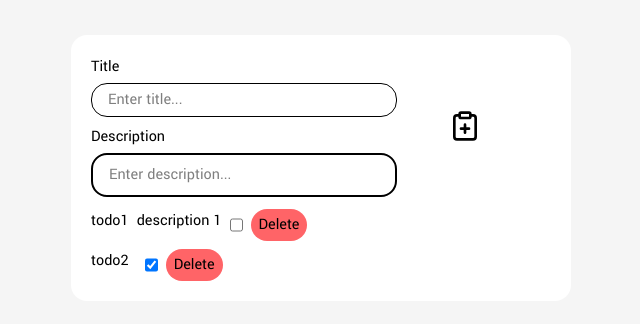
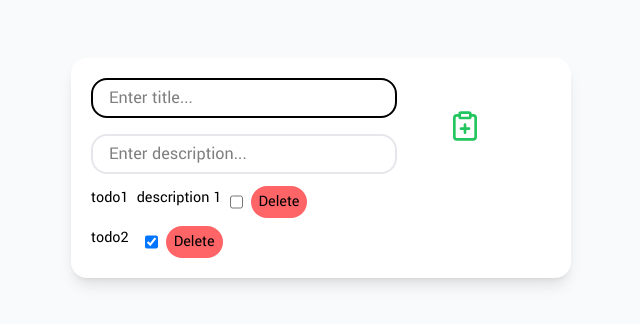
Before and after one commit to bogdanchik88/todo_react, a React (Vite) app: page / in a window 1280 px wide. Shown: the part 232-556 px from the top of the page, without its empty margins (319-959 px from the left). Built offline with nearby package versions, Linux system fonts and the light colour scheme.

Commit message:
Setup and testing custom CSS colors

```diff
--- a/src/App.jsx
+++ b/src/App.jsx
@@ -3,8 +3,8 @@ import TodoList from "./components/TodoList"
 
 function App() {
   return (
-    <div className="min-h-screen flex items-center justify-center bg-neutral-100 font-Yantramanav">
-      <div className="flex flex-col gap-3 w-[90%] max-w-[500px] p-5 bg-white rounded-2xl">
+    <div className="min-h-screen flex items-center justify-center bg-bg font-Yantramanav">
+      <div className="flex flex-col gap-3 w-[90%] max-w-[500px] p-5 bg-card rounded-2xl shadow-lg">
         <InputForm />
         <TodoList />
       </div>
--- a/src/components/InputForm.jsx
+++ b/src/components/InputForm.jsx
@@ -28,27 +28,28 @@ const InputForm = () => {
       onSubmit={handleSubmit}
       className="flex flex-row gap-12 w-[95%] justify-start"
     >
-      <div className="flex flex-col justify-start gap-2 w-[70%]">
+      <div className="flex flex-col justify-start gap-4 w-[70%] text-lg">
         <div className="flex flex-col gap-1 justify-start">
-          <label htmlFor="title">Title</label>
           <input
             id="title"
             type="text"
             placeholder="Enter title..."
             ref={titleRef}
             required
-            className="border-[1px] border-2 border-black px-4 py-1 rounded-2xl"
+            className="border-2 border-black px-4 py-1 rounded-2xl focus:border-2 outline-none
+              focus:ring-2 focus: ring-red-200 focus:border-red-500
+                transition-colors duration-300"
           />
         </div>
 
         <div className="flex flex-col gap-1 justify-start">
-          <label htmlFor="description">Description</label>
           <input
             id="description"
             type="text"
             placeholder="Enter description..."
             ref={descriptionRef}
-            className="border-2 border-black px-4 py-2 rounded-2xl"
+            className="border-2 border-border px-4 py-1 rounded-2xl outline-none
+              focus:border-primary"
           />
         </div>
       </div>
@@ -56,8 +57,8 @@ const InputForm = () => {
       <button
         type="submit"
         className="cursor-pointer"
-      ><ClipboardPlus className="hover:text-amber-300 hover:bg-cyan-500 p-1 w-10 h-10
-        transition-colors duration-300"/>
+      ><ClipboardPlus className="p-1 text-success size-10
+        transition-colors duration-100"/>
       </button>
     </form>
   )
--- a/src/index.css
+++ b/src/index.css
@@ -4,4 +4,14 @@
 
 @theme{
     --font-Yantramanav: Yantramanav, sans-serif;
+
+    --color-primary: #4F46E5;
+    --color-secondary: #6366F1;
+    --color-success: #22C55E;
+    --color-danger: #EF4444;
+
+    --color-bg: #F9FAFB;
+    --color-card: #FFFFFF;
+    --color-border: #E5E7EB;
+    --color-text: #111827;
 }
```
